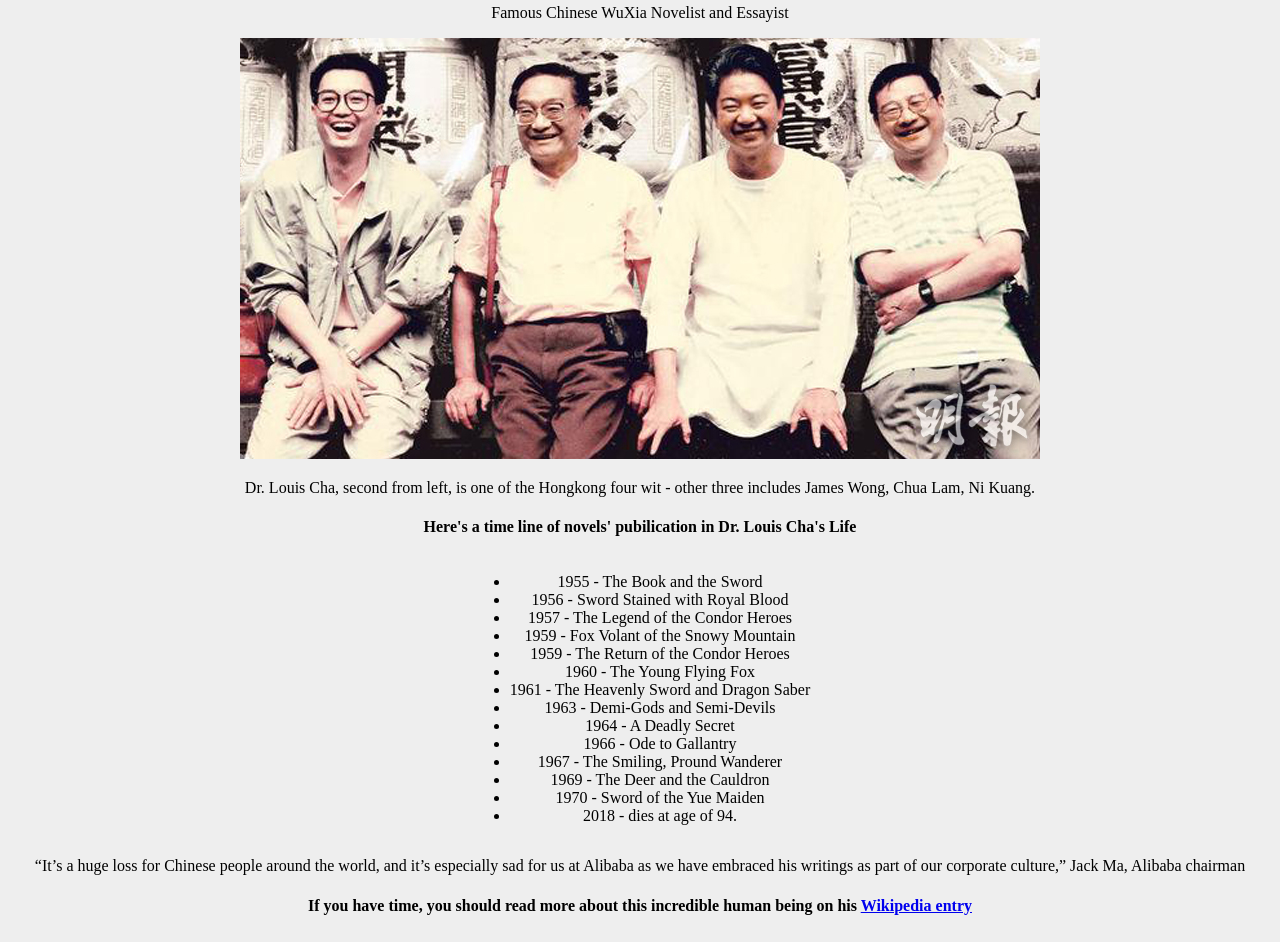
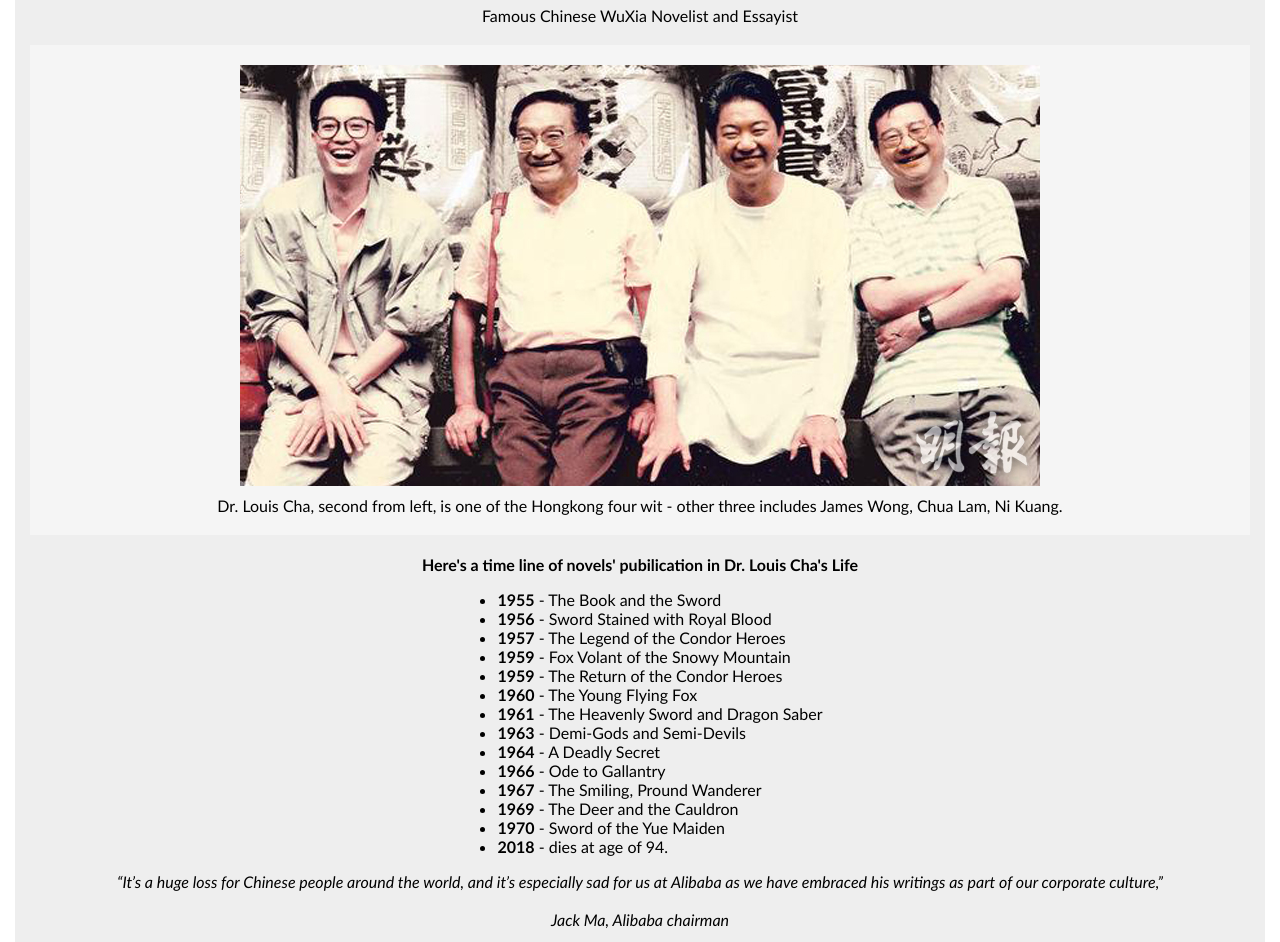
Before and after one commit to Tzhong16/30Apps, a plain HTML site: page index.html in a window 1280 px wide. Shown: the part 121-1063 px from the top of the page. Drawn offline with Linux system fonts and the light colour scheme; a web font is replaced by a local one.

Commit message:
css added

```diff
--- a/index.html
+++ b/index.html
@@ -6,35 +6,36 @@
     <meta http-equiv="X-UA-Compatible" content="ie=edge">
     <title>Dr Louis Cha</title>
     <link rel="stylesheet" href="myStyle.css">
+    <link href="https://fonts.googleapis.com/css?family=Trebuchet MS" rel="stylesheet" type="text/css">
 </head>
 <body id="main">
     <h1 id="title">Dr. Louis Cha</h1>
     <p>Famous Chinese WuXia Novelist and Essayist</p>
     <div id="img-div">
-        <img id="img" src="jinyong.jpg">
+        <img id="img" src="jinyong.jpg" alt="Hongkong four wit">
         <p id="img-caption">Dr. Louis Cha, second from left, is one of the Hongkong four wit - other three includes James Wong, Chua Lam, Ni Kuang. </p>
     </div>
 
     <div id="tribute-info">
         <h4>Here's a time line of novels' pubilication in Dr. Louis Cha's Life</h4>
         <ul id="ul-center">
-           <li>1955 - The Book and the Sword</li>
-           <li>1956 - Sword Stained with Royal Blood</li>
-           <li>1957 - The Legend of the Condor Heroes</li>
-           <li>1959 - Fox Volant of the Snowy Mountain</li>
-           <li>1959 - The Return of the Condor Heroes</li>
-           <li>1960 - The Young Flying Fox</li>
-           <li>1961 - The Heavenly Sword and Dragon Saber</li>
-           <li>1963 - Demi-Gods and Semi-Devils</li>
-           <li>1964 - A Deadly Secret</li>
-           <li>1966 - Ode to Gallantry</li>
-           <li>1967 - The Smiling, Pround Wanderer</li>
-           <li>1969 - The Deer and the Cauldron</li>
-           <li>1970 - Sword of the Yue Maiden</li>
-           <li>2018 - dies at age of 94.</li>
+           <li><b>1955</b> - The Book and the Sword</li>
+           <li><b>1956</b> - Sword Stained with Royal Blood</li>
+           <li><b>1957</b> - The Legend of the Condor Heroes</li>
+           <li><b>1959</b> - Fox Volant of the Snowy Mountain</li>
+           <li><b>1959</b> - The Return of the Condor Heroes</li>
+           <li><b>1960</b> - The Young Flying Fox</li>
+           <li><b>1961</b> - The Heavenly Sword and Dragon Saber</li>
+           <li><b>1963</b> - Demi-Gods and Semi-Devils</li>
+           <li><b>1964</b> - A Deadly Secret</li>
+           <li><b>1966</b> - Ode to Gallantry</li>
+           <li><b>1967</b> - The Smiling, Pround Wanderer</li>
+           <li><b>1969</b> - The Deer and the Cauldron</li>
+           <li><b>1970</b> - Sword of the Yue Maiden</li>
+           <li><b>2018</b> - dies at age of 94.</li>
         </ul>
-         <p>“It’s a huge loss for Chinese people around the world, and it’s especially sad for us at Alibaba as we have embraced his writings as part of our corporate culture,” Jack Ma, Alibaba chairman</p>
-         <h4>If you have time, you should read more about this incredible human being on his <a id="tribute-link" href="https://en.wikipedia.org/wiki/Jin_Yong" target="_blank">Wikipedia entry</a></h4>
+         <p id="comment">“It’s a huge loss for Chinese people around the world, and it’s especially sad for us at Alibaba as we have embraced his writings as part of our corporate culture,” <br><br> Jack Ma, Alibaba chairman</p>
+         <h3>If you have time, you should read more about this incredible human being on his <a id="tribute-link" href="https://en.wikipedia.org/wiki/Jin_Yong" target="_blank">Wikipedia entry</a></h3>
     </div>
 
 </body>
--- a/myStyle.css
+++ b/myStyle.css
@@ -1,17 +1,51 @@
 
 #main{
     background:#eee;
-    margin: 30px auto;
+    margin: 30px 15px 30px 15px;
     border-radius: 5px;
     border: 0px solid;
     padding: 15px;
 }
 
+
 html, body {
     text-align: center;
+    background: white;
+    font-family: 'Trebuchet MS', Helveticas, sans-serif;
 }
 
 #ul-center {
     display: inline-block;
+    text-align: left;
+}
+
+#img {
+    max-width: 100%;
+    display: block;
+    margin:auto;
+}
+
+div{
+    display: block;
+    padding-top: 20px;
+    padding-bottom: 20px;
+
+}
+
+#img-caption{
+    margin-top:10px;
+}
+
+#img-div{
+    background:whitesmoke;
+    margin-top: 20px;
+}
+
+#comment{
+    font-style: italic;
     text-align: center;
 }
+
+h4, p {
+   margin:auto;
+}
```
